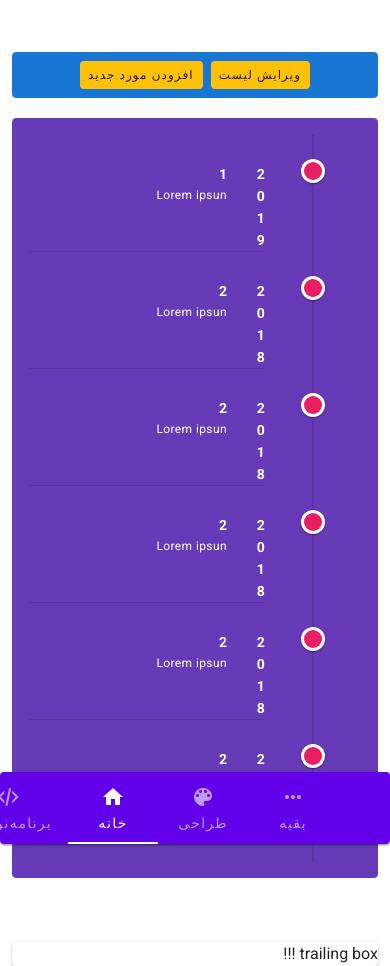
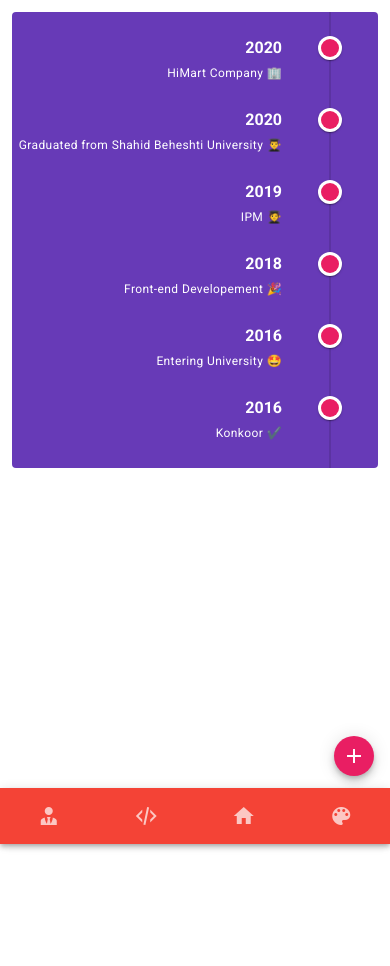
Before and after one commit to BlackCrowxyz/pwa, a Nuxt app: page /Home in a window 390 px wide. After the commit the page ends 844 px from the top, so only its background shows below. Built offline with nearby package versions, Linux system fonts and the light colour scheme.

Commit message:
Mobile friendly pages

```diff
--- a/layouts/default.vue
+++ b/layouts/default.vue
@@ -37,18 +37,30 @@
       </v-container>
     </v-main>
 
-    <v-footer class="pa-0" fix app>
+    <!-- <v-footer class="pa-0" fix app>
       <v-card class="d-flex grow">
         <v-tabs v-model="tab" background-color="deep-purple accent-4" centered dark grow icons-and-text>
-          <!-- <v-tabs-slider color="yellow"></v-tabs-slider> -->
-
           <v-tab v-for="(item, i) in items" :key="i" :to="item.to">
             {{item.title}}
             <v-icon>{{item.icon}}</v-icon>
           </v-tab>
         </v-tabs>
       </v-card>
-    </v-footer>
+    </v-footer> -->
+    <v-bottom-navigation
+      background-color="red"
+      color="yellow"
+      app
+      grow
+      shift
+      dark
+      hide-on-scroll
+    >
+      <v-btn v-for="item in items" :key="item.title" :to="item.to">
+        <span>{{ item.title }}</span>
+        <v-icon>{{ item.icon }}</v-icon>
+      </v-btn>
+    </v-bottom-navigation>
   </v-app>
 </template>
 
@@ -56,37 +68,36 @@
 export default {
   data() {
     return {
-      tab: 2,
       // text:
       //   "Lorem ipsum dolor sit amet, consectetur adipiscing elit, sed do eiusmod tempor incididunt ut labore et dolore magna aliqua. Ut enim ad minim veniam, quis nostrud exercitation ullamco laboris nisi ut aliquip ex ea commodo consequat.",
       clipped: false,
       drawer: false,
       fixed: false,
       items: [
-        {
-          icon: "mdi-dots-horizontal",
-          title: "بقیه",
-          to: "/Other",
-        },
+        // {
+        //   icon: "mdi-dots-horizontal",
+        //   title: "بقیه",
+        //   to: "/Other",
+        // },
         {
           icon: "mdi-palette",
-          title: "طراحی‌",
-          to: "/Design",
+          title: "Design",
+          to: "/design",
         },
         {
           icon: "mdi-home",
-          title: "خانه",
-          to: "/Home",
+          title: "Home",
+          to: "/home",
         },
         {
           icon: "mdi-xml",
-          title: "برنامه‌نویسی",
-          to: "/Programming",
+          title: "Dev",
+          to: "/dev",
         },
         {
           icon: "mdi-account-tie",
-          title: "درباره من",
-          to: "/About",
+          title: "About Me",
+          to: "/about",
         },
       ],
       miniVariant: false,
--- a/pages/About/index.vue
+++ b/pages/About/index.vue
@@ -1,11 +1,23 @@
 <template>
   <v-sheet
     max-width="50rem"
-    class="d-flex flex-row mx-auto my-10"
+    class="d-flex flex-column"
     max-height="30rem"
   >
-    <v-card max-width="45%" class="ma-4" dir="ltr" outlined>
-      <v-card-title class="mb-10"> Ways to reach me: </v-card-title>
+    <v-card dir="ltr" outlined>
+      <v-img aspect-ratio="2.1" src="/Images/Pouya.jpg"> </v-img>
+      <v-card-title> Pouya Mohammadkhani </v-card-title>
+      <v-card-subtitle>
+        <strong>Computer Engineering</strong> from
+        <strong>Shahid Beheshti University</strong>
+      </v-card-subtitle>
+      <v-card-text>
+        Welcome to my personal page, I hope you enjoy my works.
+      </v-card-text>
+    </v-card>
+
+    <v-card class="mt-2" dir="ltr" outlined>
+      <v-card-title> Ways to reach me: 😊 🔥 </v-card-title>
       <v-card-text>
         <strong>
           <v-icon>mdi-telegram</v-icon>
@@ -25,18 +37,6 @@
         </a>
       </v-card-text>
     </v-card>
-
-    <v-card max-width="45%" class="ma-4" dir="ltr" outlined>
-      <v-img aspect-ratio="2.1" src="/Images/Pouya.jpg"> </v-img>
-      <v-card-title> Pouya Mohammadkhani </v-card-title>
-      <v-card-subtitle>
-        <strong>Computer Engineering</strong> from
-        <strong>Shahid Beheshti University</strong>
-      </v-card-subtitle>
-      <v-card-text>
-        Welcome to my personal page, I hope you enjoy my works.
-      </v-card-text>
-    </v-card>
   </v-sheet>
 </template>
 
--- a/pages/Design/index.vue
+++ b/pages/Design/index.vue
@@ -0,0 +1,14 @@
+<template>
+  <v-card dir="ltr">
+    <v-card-title> 🚽 🎨 👷 🚧</v-card-title>
+
+    <v-card-text> This page is under construction... </v-card-text>
+  </v-card>
+</template>
+
+<script>
+export default {};
+</script>
+
+<style>
+</style>
--- a/pages/Home/index.vue
+++ b/pages/Home/index.vue
@@ -1,12 +1,13 @@
 <template>
-  <!-- <v-sheet class="d-flex flex-column" max-height="30rem"> -->
   <v-sheet
+    class="d-flex flex-column white--text"
+    color="deep-purple"
+    max-height="30rem"
     max-width="50rem"
-    class="d-flex flex-column mx-auto my-10"
-    max-height="30rem"
+    rounded
   >
     <!-- Add to works -->
-    <v-card class="d-flex justify-center" color="primary" outlined>
+    <!-- <v-card class="d-flex justify-center" color="primary" outlined>
       <v-card-actions>
         <v-btn depressed small color="amber" @click="updateLayout('edit')"
           >ویرایش لیست</v-btn
@@ -15,8 +16,8 @@
           >افزودن مورد جدید</v-btn
         >
       </v-card-actions>
-    </v-card>
-    <v-card v-show="isNewItem" class="mt-5" color="yellow darken-1" outlined>
+    </v-card> -->
+    <!-- <v-card v-show="isNewItem" color="yellow darken-1" outlined>
       <v-card-title class="mx-auto">افزودن مورد جدید</v-card-title>
       <v-card-subtitle class="mx-auto"
         >زمان و موضوع مورد جدید را وارد کنید</v-card-subtitle
@@ -48,41 +49,52 @@
           >اضافه کن</v-btn
         >
       </v-card-actions>
-    </v-card>
+    </v-card> -->
     <!-- Works -->
-    <v-card class="mt-5" color="deep-purple" outlined>
-      <v-card-text class="white--text">
+    <!-- <v-card color="deep-purple" outlined> -->
+    <!-- <v-card-text class=""> -->
     <v-timeline align-top dense>
       <v-timeline-item
-            v-for="(item, i) in works"
-            :key="i"
+        v-for="item in works"
+        :key="item.title"
         color="pink"
         small
       >
-            <v-row class="pt-1 pl-8">
-              <v-col cols="2">
+        <v-row no-gutters>
+          <v-col cols="12">
             <strong v-text="item.time" />
           </v-col>
-              <v-col class="ml-6">
-                <strong v-text="item.title" />
-                <div class="caption" v-text="item.text" />
+          <v-col cols="12">
+            <!-- <strong v-text="item.title" /> -->
+            <span class="text-caption" v-text="item.text" />
           </v-col>
-              <v-col v-show="isEdit" sm="1" class="ma-1">
+          <!-- <v-col v-show="isEdit" sm="1" class="ma-1">
                 <v-btn depressed small color="deep-orange">ویرایش</v-btn>
               </v-col>
               <v-col v-show="isEdit" sm="1" class="ma-1">
                 <v-btn depressed small color="yellow">حذف</v-btn>
-              </v-col>
+              </v-col> -->
         </v-row>
-            <v-divider></v-divider>
+        <!-- <v-divider></v-divider> -->
       </v-timeline-item>
     </v-timeline>
-      </v-card-text>
-    </v-card>
-    <v-card class="mt-16">
-      <!-- TODO -->
-      trailing box !!!
-    </v-card>
+    <v-fab-transition>
+      <v-btn
+        v-show="!hidden"
+        class="mb-13"
+        color="pink"
+        dark
+        fixed
+        bottom
+        right
+        fab
+        small
+      >
+        <v-icon>mdi-plus</v-icon>
+      </v-btn>
+    </v-fab-transition>
+    <!-- </v-card-text> -->
+    <!-- </v-card> -->
   </v-sheet>
 </template>
 
@@ -92,23 +104,24 @@
     return {
       isEdit: false,
       isNewItem: false,
+
       works: [
-        { title: "1", time: "2019", text: "Lorem ipsun" },
-        { title: "2", time: "2018", text: "Lorem ipsun" },
-        { title: "2", time: "2018", text: "Lorem ipsun" },
-        { title: "2", time: "2018", text: "Lorem ipsun" },
-        { title: "2", time: "2018", text: "Lorem ipsun" },
-        { title: "2", time: "2018", text: "Lorem ipsun" },
+        { time: "2020", text: "🏢 HiMart Company" },
+        { time: "2020", text: "👨‍🎓 Graduated from Shahid Beheshti University" },
+        { time: "2019", text: "🧑‍🎓 IPM" },
+        { time: "2018", text: "🎉 Front-end Developement" },
+        { time: "2016", text: "🤩 Entering University" },
+        { time: "2016", text: "✔️ Konkoor" },
       ],
 
       time: "",
       title: "",
       text: "",
       rules: {
-        required: (value) => !!value || "نمی‌تونه خالی باشه",
+        required: (value) => !!value || "Can't be empty",
         number: (value) => {
           const pattern = /^.[0-9]{0,3}$/;
-          return pattern.test(value) || "فقط عدد وارد کنید";
+          return pattern.test(value) || "Just numbers";
         },
       },
     };
--- a/pages/Programming/index.vue
+++ /dev/null
@@ -1,85 +0,0 @@
-<template>
-  <v-sheet max-width="50rem" class="d-flex flex-column mx-auto my-10">
-    <v-card outlined color="amber darken-1">
-      <v-card-title primary-title>
-        <v-icon right>mdi-file-account</v-icon>
-        Resume
-      </v-card-title>
-    </v-card>
-    <div>
-      <v-card outlined class="mt-3" color="amber lighten-1">
-        <v-list>
-          <v-list-group
-            v-for="item in items"
-            :key="item.title"
-            v-model="item.active"
-            :prepend-icon="item.action"
-            no-action
-          >
-            <template v-slot:activator>
-              <v-list-item-content>
-                <v-list-item-title
-                  class="ml-2"
-                  v-text="item.title"
-                ></v-list-item-title>
-              </v-list-item-content>
-            </template>
-
-            <v-list-item v-for="child in item.items" :key="child.title">
-              <v-list-item-content>
-                <v-list-item-title class="pb-4 pt-8 px-5 ml-16">
-                  <v-slider
-                    dir="ltr"
-                    v-model="child.val"
-                    :prepend-icon="child.icon"
-                    :label="child.title"
-                    step="1"
-                    max="5"
-                    thumb-label="always"
-                    thumb-size="24"
-                    readonly
-                    ticks
-                    dense
-                    hide-details
-                  ></v-slider>
-                </v-list-item-title>
-              </v-list-item-content>
-            </v-list-item>
-          </v-list-group>
-        </v-list>
-      </v-card>
-    </div>
-  </v-sheet>
-</template>
-
-<script>
-export default {
-  data() {
-    return {
-      items: [
-        {
-          action: "mdi-xml",
-          active: true,
-          items: [
-            { title: "C/C++", icon: "mdi-language-cpp", val: 4 },
-            { title: "Java", icon: "mdi-language-java", val: 3 },
-            { title: "Python", icon: "mdi-language-python", val: 3 },
-            { title: "JavaScript", icon: "mdi-language-javascript", val: 4 },
-            { title: "CSS", icon: "mdi-language-css3", val: 5 },
-            { title: "HTML", icon: "mdi-language-html5", val: 4 },
-          ],
-          title: "Programming Languages",
-        },
-        {
-          action: "mdi-briefcase",
-          items: [{ title: "IPM" }, { title: "Himart" }, { title: "?" }],
-          title: "Work Experience",
-        },
-      ],
-    };
-  },
-};
-</script>
-
-<style>
-</style>
```
Lines whose indentation alone changed are shown as unchanged.
